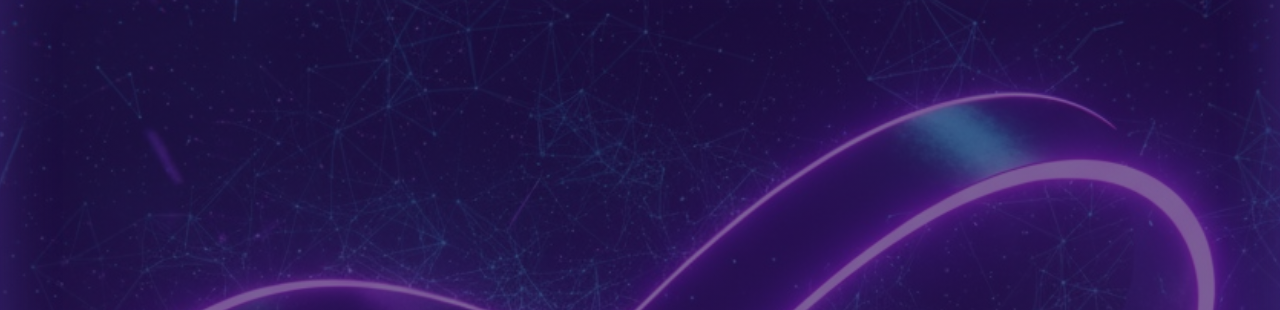
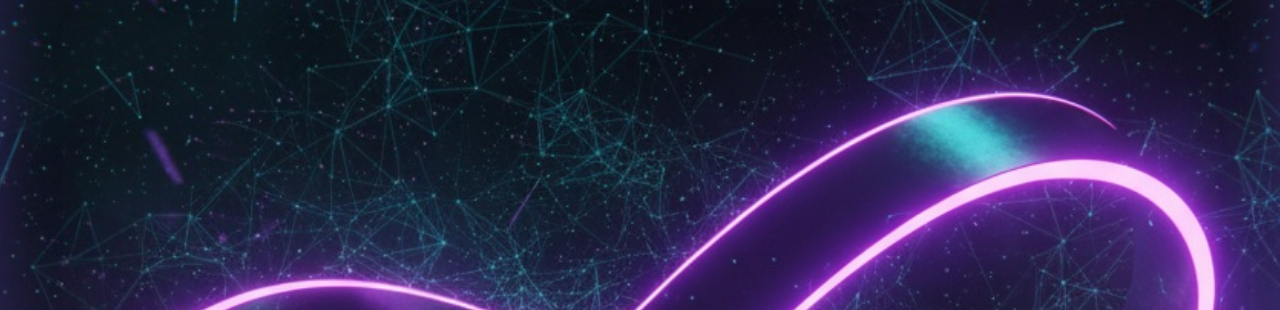
Before and after one commit to Br1zz1713/my-portfolio, a plain HTML site: page index.html in a window 1280 px wide. Shown: the part 49-359 px from the top of the page. Drawn offline with Linux system fonts and the light colour scheme.

Commit message:
Fix background image URL in styles.css
Corrected the image URL for the background in styles.css.

```diff
--- a/styles.css
+++ b/styles.css
@@ -304,7 +304,7 @@ section {
 
    background:
     linear-gradient(rgba(37, 11, 85, 0.6), rgba(37, 11, 85, 0.6)),
-    url('../images/mobius-loop-hero.jpg') center/cover no-repeat;
+    url('/images/mobius-loop-hero.jpg') center/cover no-repeat;
 
 
     background-attachment: fixed;
@@ -322,7 +322,7 @@ section {
 
     /* === FIX: IMAGE DISPLAY. The previous URL was incorrect (GitHub page). === */
     /* IMPORTANT: Replace the placeholder below with the RAW link to your image (e.g., from a CDN or a raw file host). */
-    /*background-image: url('images/mobius-loop-hero.jpg');*/
+    background-image: url('images/mobius-loop-hero.jpg');
     background-size: cover; /* CRITICAL! Scales the image to cover the entire container */
     background-position: center; /* Centers the image */
     background-repeat: no-repeat; /* Removes repetition */
```
